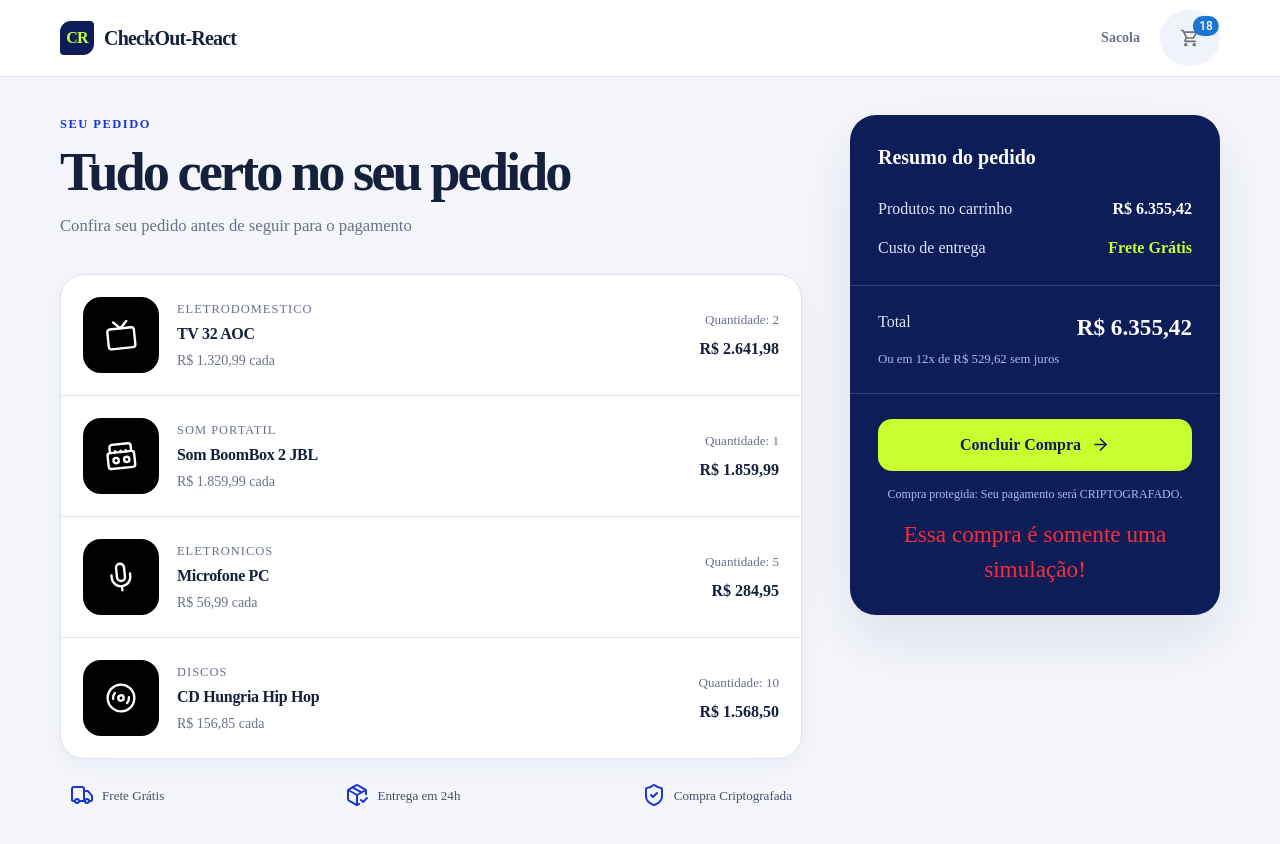
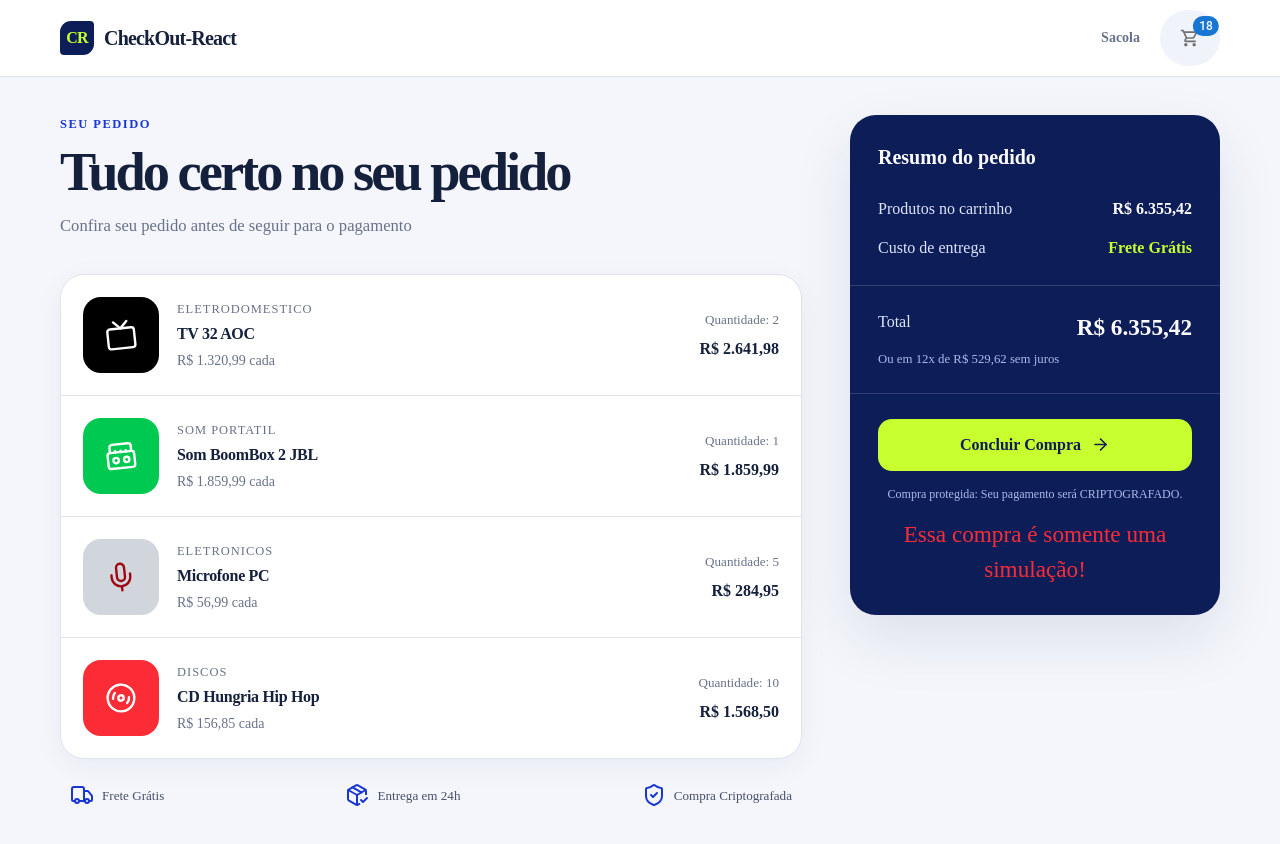
Before and after one commit to Agnaldokorb/checkout-react, a React (Vite) app: page / in a window 1280 px wide. Shown: the top 844 px of the page. Built offline with nearby package versions, Linux system fonts and the light colour scheme.

Commit message:
fix: Coreção da estilização de corres dos items do carrinho

```diff
--- a/src/components/itemCarrinho.jsx
+++ b/src/components/itemCarrinho.jsx
@@ -3,11 +3,11 @@ import { calcularSubtotal, formatarMoeda } from "../utils/moeda";
 export default function ItemCarrinho({ produto, compacto = false }) {
   const Icone = produto.Icone;
   const cores = {
-    Preta: "bg-black text-white",
-    Verde: "bg-green ",
-    Branco: "bg-white text-blue",
-    NA: "bg-transparent text-red",
-  };
+  Preto: "bg-black text-white",
+  Verde: "bg-green-500 text-white",
+  Cinza: "bg-gray-300 text-red-800",
+  Vermelho: "bg-red-500 text-white",
+};
 
   const classeItem = compacto
     ? "grid grid-cols-[44px_minmax(0,1fr)_auto] items-center gap-3 border-t border-[#dfe3ee] py-3.5 first:border-t-0"
--- a/src/data/produtos.js
+++ b/src/data/produtos.js
@@ -7,7 +7,7 @@ export const produtos = [
         categoria: "Eletrodomestico",
         preco: 1320.99,
         quantidade: 2,
-        cor: "Preta",
+        cor: "Preto",
         Icone: Tv,
     },
     {
@@ -16,7 +16,7 @@ export const produtos = [
         categoria: "Som Portatil",
         preco: 1859.99,
         quantidade: 1,
-        cor: "Preta",
+        cor: "Verde",
         Icone: BoomBox,
     },
     {
@@ -25,7 +25,7 @@ export const produtos = [
         categoria: "Eletronicos",
         preco: 56.99,
         quantidade: 5,
-        cor: "Preta",
+        cor: "Cinza",
         Icone: Mic,
     },
     {
@@ -34,7 +34,7 @@ export const produtos = [
         categoria: "Discos",
         preco: 156.85,
         quantidade: 10,
-        cor: "Preta",
+        cor: "Vermelho",
         Icone: Disc3,
     },
 ]
```
